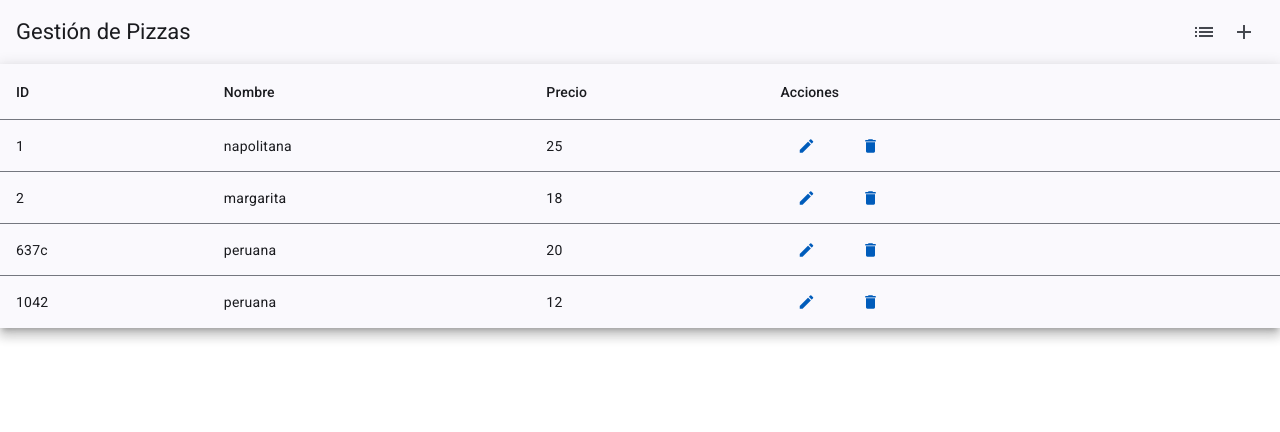
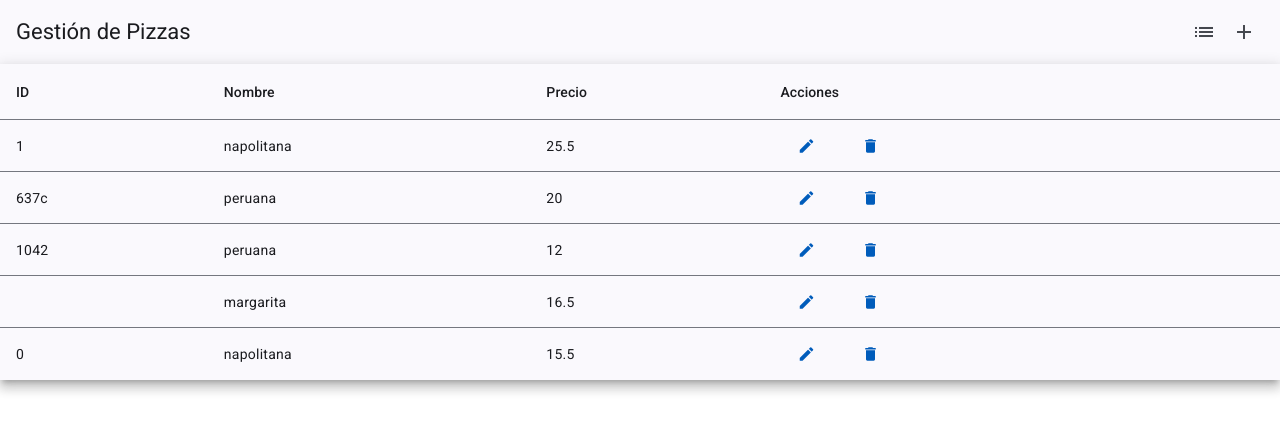
Before and after one commit to edeolazabal-upc/pizza-app, an Angular app: page /list-pizzas in a window 1280 px wide. Shown: the top 432 px of the page. Built offline with nearby package versions, Linux system fonts and the light colour scheme; data requests are answered from the project's data file.

Commit message:
modifica registro de pizza

```diff
--- a/server/db.json
+++ b/server/db.json
@@ -3,14 +3,7 @@
     {
       "id": "1",
       "nombre": "napolitana",
-      "precio": 25
-    },
-    {
-      "nombre": "margarita",
-      "nombre_opcional": "dato ok",
-      "correo_opcional": "persona@gmail.com",
-      "precio": 18,
-      "id": "2"
+      "precio": 25.5
     },
     {
       "id": "637c",
@@ -20,8 +13,17 @@
     {
       "id": "1042",
       "nombre": "peruana",
-      "nombre_opcional": "dato ok",
       "precio": 12
+    },
+    {
+      "id": null,
+      "nombre": "margarita",
+      "precio": 16.5
+    },
+    {
+      "id": 0,
+      "nombre": "napolitana",
+      "precio": 15.5
     }
   ]
 }
--- a/src/app/component/updt-pizza/updt-pizza.component.ts
+++ b/src/app/component/updt-pizza/updt-pizza.component.ts
@@ -7,6 +7,7 @@ import { MatInputModule } from '@angular/material/input';
 import { MatSelectModule } from '@angular/material/select';
 import { PizzaService } from '../../service/pizza.service';
 import { ActivatedRoute, Router } from '@angular/router';
+import { Pizza } from '../../model/pizza';
 
 @Component({
   selector: 'app-updt-pizza',
@@ -26,6 +27,7 @@ export class UpdtPizzaComponent implements OnInit {
   pizzaForm: FormGroup
   id: number | null = null
   nombres = ['napolitana', 'margarita', 'peruana']
+  pizza: Pizza | undefined
 
   constructor (
     private fb: FormBuilder,
@@ -52,6 +54,13 @@ export class UpdtPizzaComponent implements OnInit {
       ])
     })
   }
+  get nombre() {
+    return this.pizzaForm.get('nombre')
+  }
+  get precio() {
+    return this.pizzaForm.get('precio')
+  }
+
   ngOnInit(): void {
     this.id = +this.route.snapshot.paramMap.get('id')!
     if (this.id) {
@@ -66,13 +75,20 @@ export class UpdtPizzaComponent implements OnInit {
   }
   onSubmit(): void {
     if (this.pizzaForm.valid) {
+      this.pizza = {
+        id: this.id || 0,
+        nombre: this.nombre?.value || '',
+        precio: this.precio?.value || 0,
+      }
       if (this.id) {
-        this.pizzaService.updatePizza(this.id, this.pizzaForm.value).subscribe(() => {
-          this.router.navigate(['/list-pizzas'])
+        //this.pizzaService.updatePizza(this.id, this.pizzaForm.value).subscribe(() => {
+            this.pizzaService.updatePizza(this.id, this.pizza).subscribe(() => {
+            this.router.navigate(['/list-pizzas'])
         })
       } else {
-        this.pizzaService.addPizza(this.pizzaForm.value).subscribe(() => {
-          this.router.navigate(['/list-pizzas'])
+//      this.pizzaService.addPizza(this.pizzaForm.value).subscribe(() => {
+        this.pizzaService.addPizza(this.pizza).subscribe(() => {
+        this.router.navigate(['/list-pizzas'])
         })
       }
 
```
